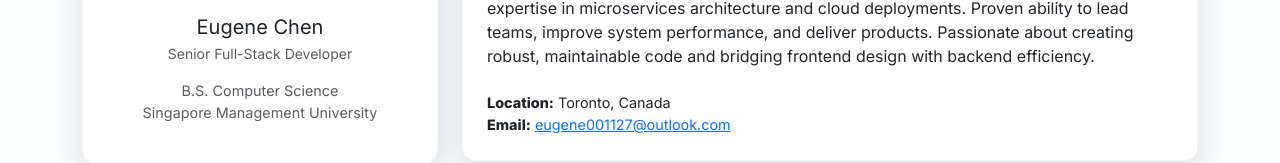
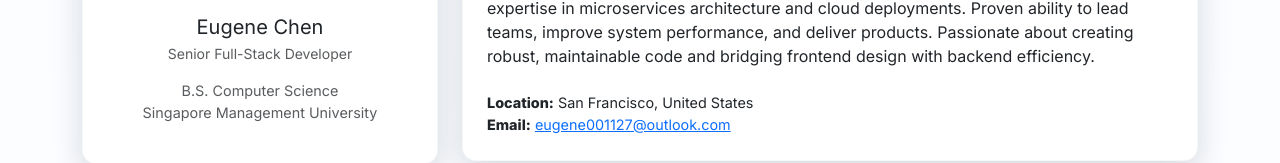
Before and after one commit to EugeneChen1127/EugeneChen1127.github.io, a plain HTML site: page index.html in a window 1280 px wide. Shown: the part 789-952 px from the top of the page. Drawn offline with nearby package versions, Linux system fonts and the light colour scheme.

Commit message:
Update index.html
OK

```diff
--- a/index.html
+++ b/index.html
@@ -516,7 +516,7 @@
                         <div class="row mt-3">
                             <div class="col-md-6">
                                 <ul class="list-unstyled small mb-0">
-                                    <li><strong>Location:</strong> Toronto, Canada</li>
+                                    <li><strong>Location:</strong> San Francisco, United States</li>
                                     <li><strong>Email:</strong> <a href="mailto:yourname@example.com">eugene001127@outlook.com</a></li>
                                 </ul>
                             </div>
@@ -754,4 +754,5 @@
     </script>
 </body>
 
+
 </html>
```
